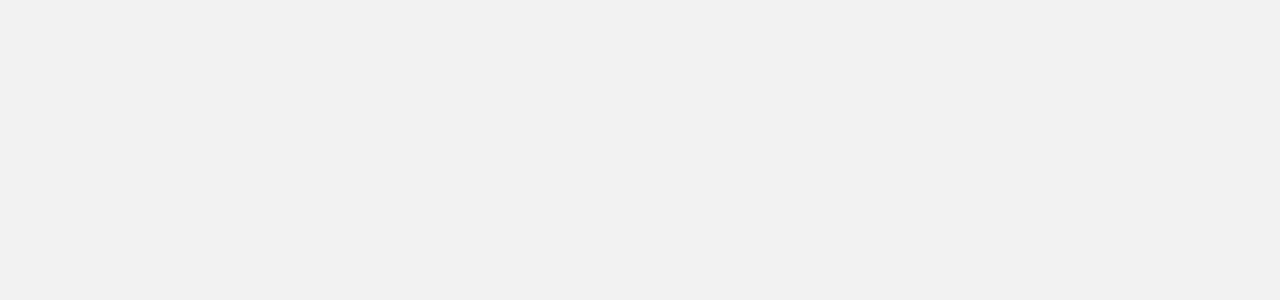
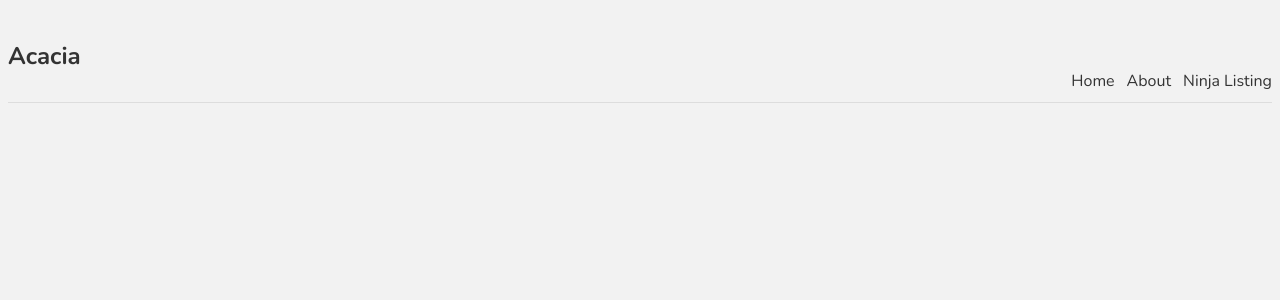
Before and after one commit to ConnorNusser/gymacacia, a Next.js app: page / in a window 1280 px wide. Shown: the top 300 px of the page. Built offline with nearby package versions, Linux system fonts and the light colour scheme.

Commit message:
add aall

```diff
--- /dev/null
+++ b/src/components/Navbar.tsx
@@ -0,0 +1,17 @@
+import Link from 'next/link'
+import Image from 'next/image'
+
+const Navbar = () => {
+  return (
+    <nav>
+      <div className="logo">
+        <h1>Acacia</h1>
+      </div>
+      <Link href="/">Home</Link>
+      <Link href="/about">About</Link>
+      <Link href="/ninjas/">Ninja Listing</Link>
+    </nav>
+  );
+}
+
+export default Navbar;
--- a/src/pages/index.tsx
+++ b/src/pages/index.tsx
@@ -3,11 +3,13 @@ import Image from 'next/image'
 import { Inter } from '@next/font/google'
 import styles from '@/styles/Home.module.css'
 import Link from 'next/link';
+import Navbar from '@/components/Navbar';
 const inter = Inter({ subsets: ['latin'] })
 
 export default function Home() {
   return (
     <>
+      <Navbar />
       <Head>
         <title>Acacia Fitness</title>
         <meta name="description" content="Generated by create next app" />
```
Also changed, not shown: src/pages/about.tsx (added, +20 -0 lines), public/logo.png (added).
